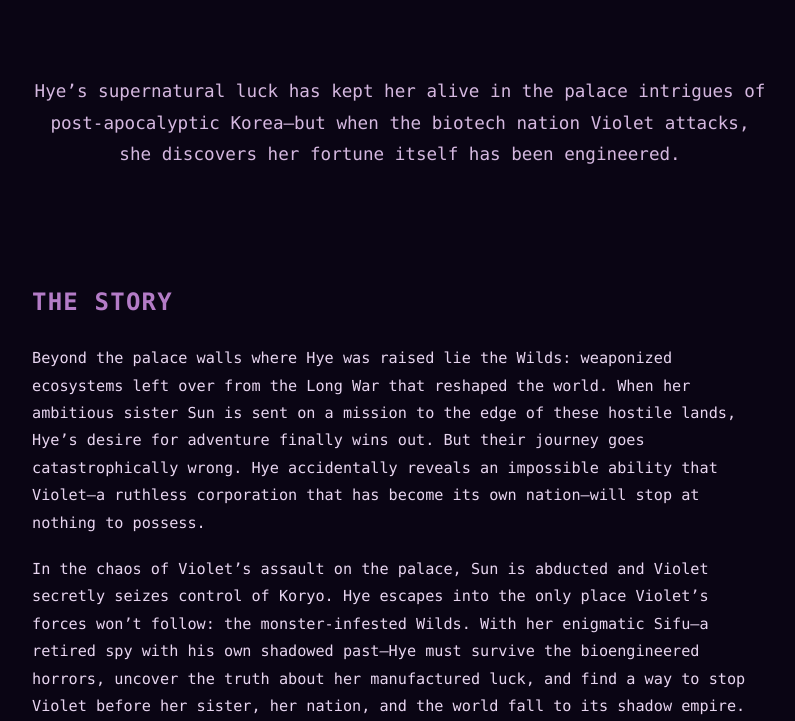
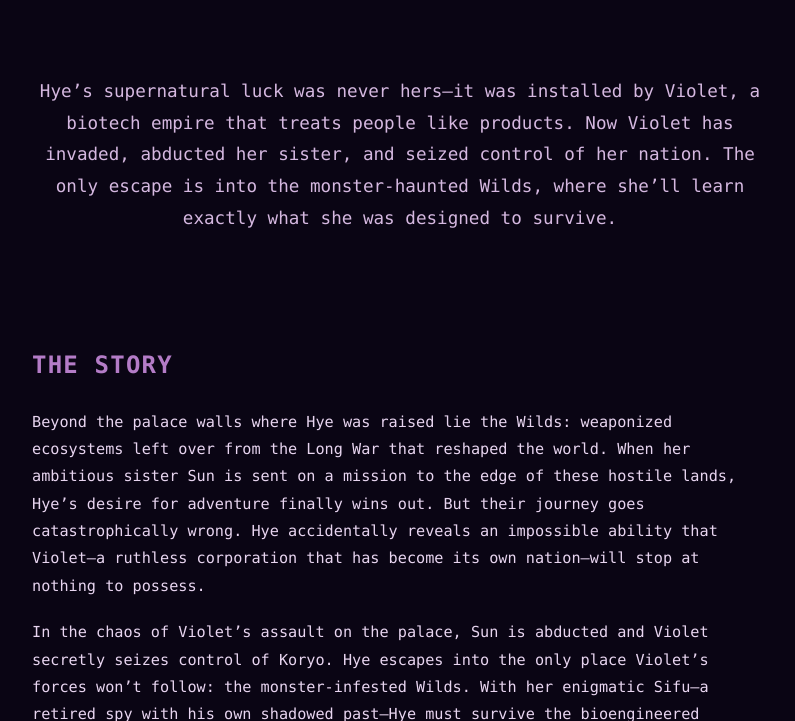
Before and after one commit to kmunki/kmunki.github.io, a Jekyll site: the page built from _fiction/violet/index.md, in a window 1280 px wide and 900 px high, scrolled down 455 px, cut to the strip 179-900 px from the top of the window. Shown: the whole strip, without its empty margins (240-1035 px from the left). Built offline with Jekyll 4.4.1, drawn with Linux system fonts in a browser that asks for light colours.

Commit message:
Revise Violet opening blurb with stronger stakes and conspiracy angle
Replace opening blurb with version that emphasizes:
- The biotech horror (luck was "installed")
- Higher stakes (sister abducted, nation seized)
- Clear story trajectory (escape to Wilds, discover purpose)
- Corporate dystopia angle (people as products)

```diff
--- a/_fiction/violet/index.md
+++ b/_fiction/violet/index.md
@@ -16,7 +16,7 @@ published: true
 
 <div class="novel-intro" markdown="1">
 
-Hye's supernatural luck has kept her alive in the palace intrigues of post-apocalyptic Korea—but when the biotech nation Violet attacks, she discovers her fortune itself has been engineered.
+Hye's supernatural luck was never hers—it was installed by Violet, a biotech empire that treats people like products. Now Violet has invaded, abducted her sister, and seized control of her nation. The only escape is into the monster-haunted Wilds, where she'll learn exactly what she was designed to survive.
 
 </div>
 
```
